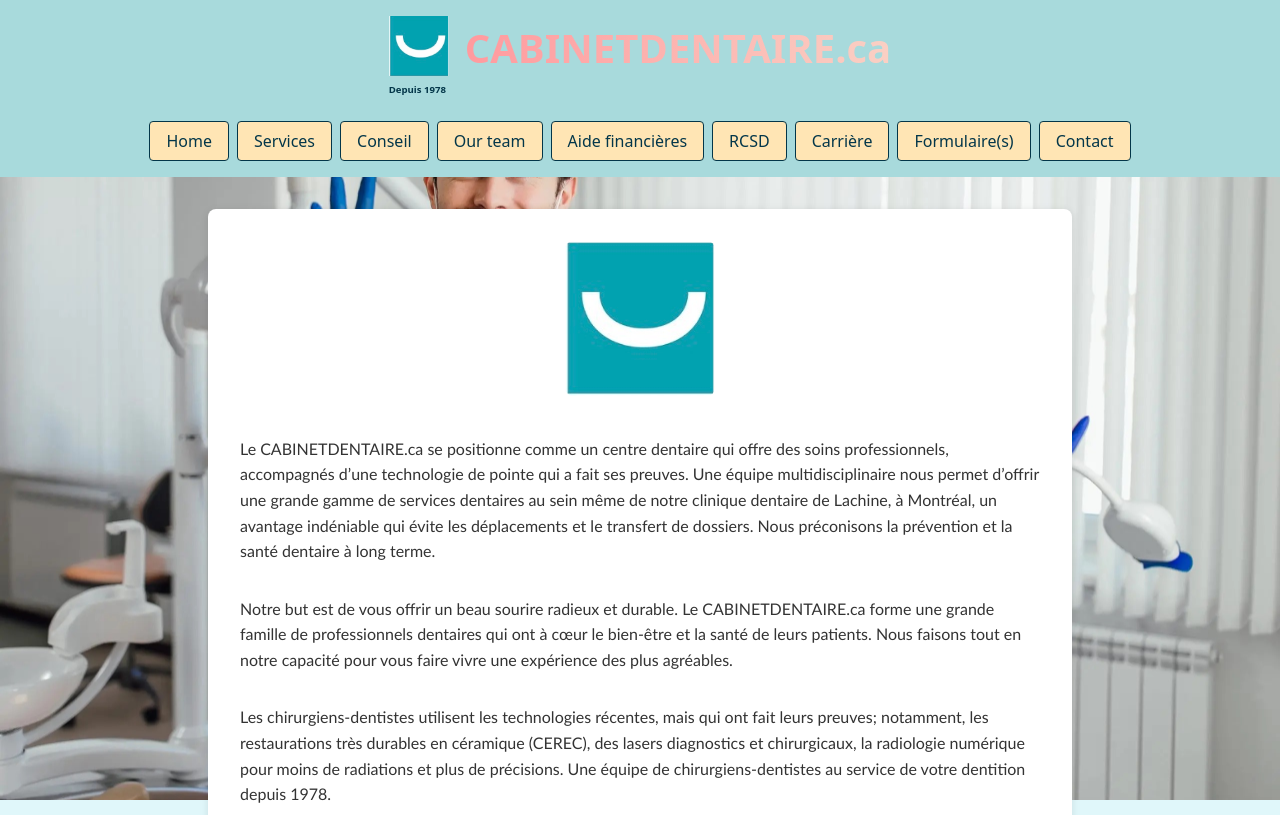
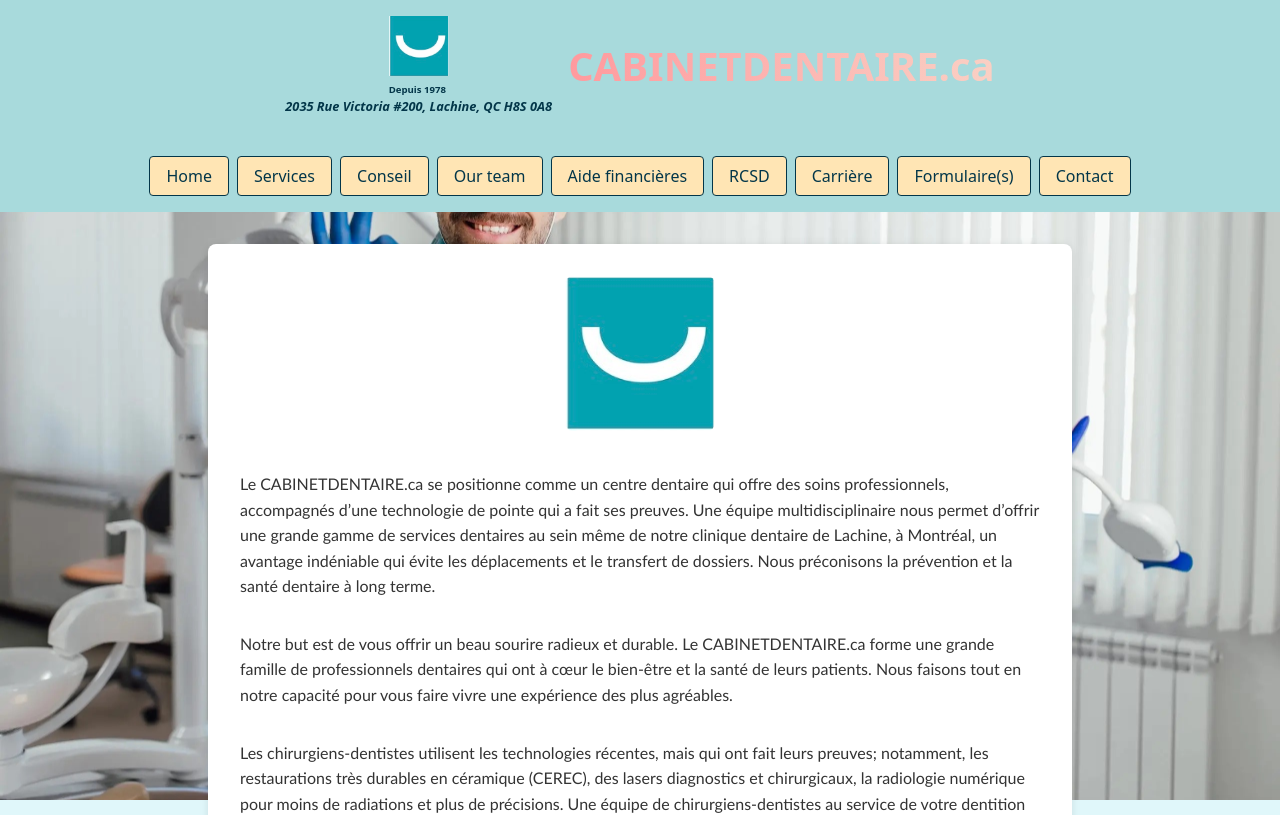
Before and after one commit to decorJim/clinique, a React (Vite) app: page / in a window 1280 px wide. Shown: the top 815 px of the page. Built offline with nearby package versions, Linux system fonts and the light colour scheme.

Commit message:
Add clinic address to header

```diff
--- a/src/Header.css
+++ b/src/Header.css
@@ -13,6 +13,12 @@
   display: flex;
   align-items: center;
   gap: 1rem;
+}
+
+.header-left {
+  display: flex;
+  flex-direction: column;
+  align-items: center;
 }
 
 .logo-container {
@@ -73,3 +79,10 @@
   transform: translateX(-50%);
   width: 100px
 }
+
+.address {
+  margin-top: 1rem;
+  font-size: 0.8rem;
+  font-weight: bold;
+  text-align: center;
+}
--- a/src/Header.tsx
+++ b/src/Header.tsx
@@ -23,9 +23,14 @@
   return (
     <header className="header">
       <div className="header-top">
-        <div className="logo-container">
-          <img src={logo} alt="Cabinet Dentaire Logo" className="header-logo" />
-          <p className="tagline">Depuis 1978</p>
+        <div className="header-left">
+          <div className="logo-container">
+            <img src={logo} alt="Cabinet Dentaire Logo" className="header-logo" />
+            <p className="tagline">Depuis 1978</p>
+          </div>
+          <address className="address">
+            2035 Rue Victoria #200, Lachine, QC H8S 0A8
+          </address>
         </div>
         <h1 className="title">CABINETDENTAIRE.ca</h1>
       </div>
```
